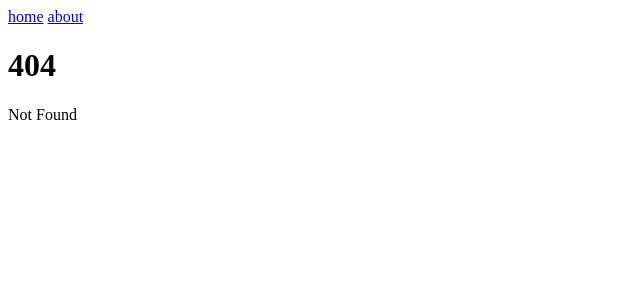
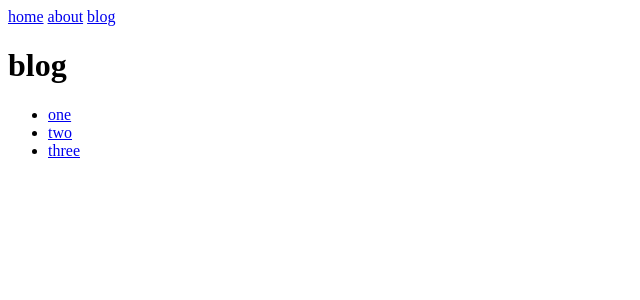
Before and after one commit to patrouch-com/03-com-patrouch, a SvelteKit app: page /blog in a window 1280 px wide. Before the commit this address had no page. Shown: the top 300 px of the page, without its empty margins (0-640 px from the left). Built offline with nearby package versions, Linux system fonts and the light colour scheme.

Commit message:
add blog route

```diff
--- a/src/routes/+layout.svelte
+++ b/src/routes/+layout.svelte
@@ -1,6 +1,7 @@
 <nav>
 	<a href="/">home</a>
 	<a href="/about">about</a>
+        <a href="/blog">blog</a>
 </nav>
 
 <slot />
--- a/src/routes/+page.svelte
+++ b/src/routes/+page.svelte
@@ -1,2 +1,2 @@
 <h1>Welcome to Patrouch.com</h1>
-<p>this is the home page.</p>
+<p>home</p>
--- /dev/null
+++ b/src/routes/blog/+page.svelte
@@ -0,0 +1,7 @@
+<h1>blog</h1>
+
+<ul>
+	<li><a href="/blog/one">one</a></li>
+	<li><a href="/blog/two">two</a></li>
+	<li><a href="/blog/three">three</a></li>
+</ul>
--- /dev/null
+++ b/src/routes/blog/[slug]/+page.svelte
@@ -0,0 +1 @@
+<h1>blog post</h1>
```
